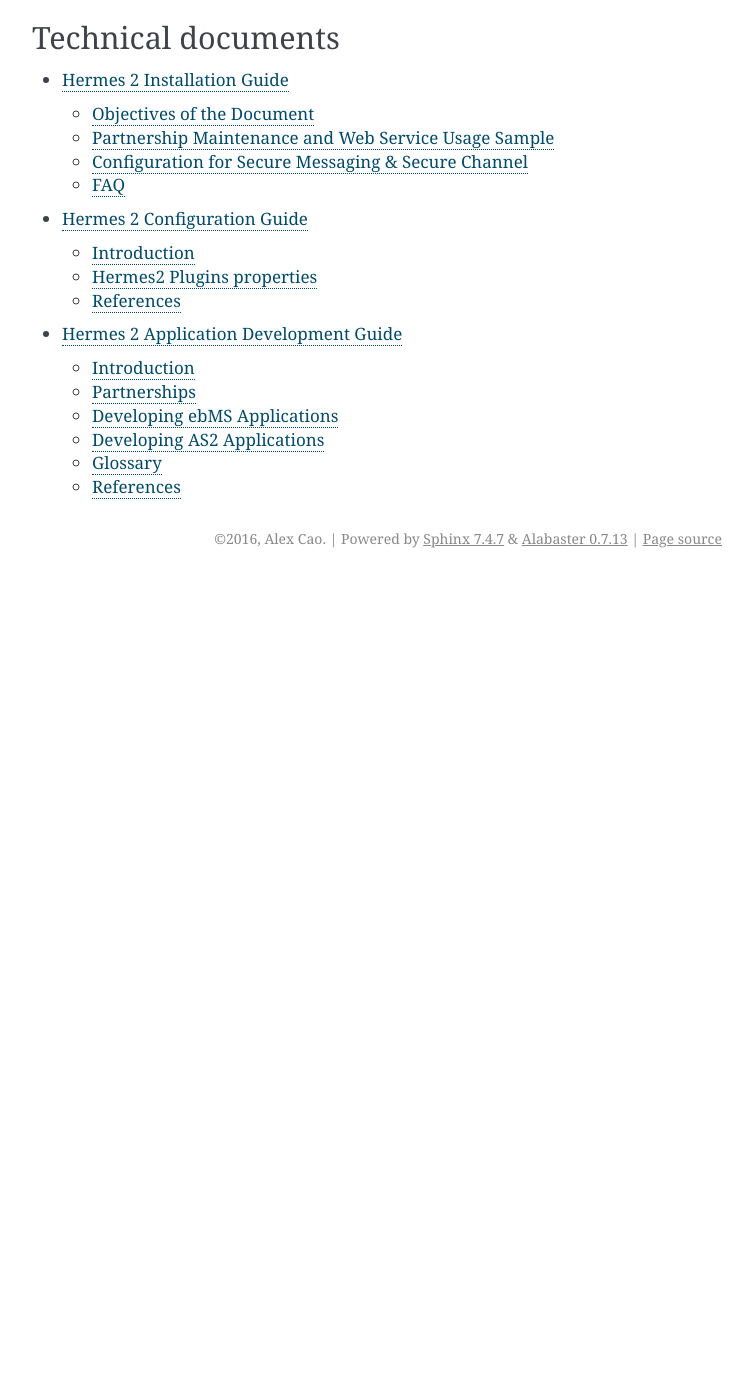
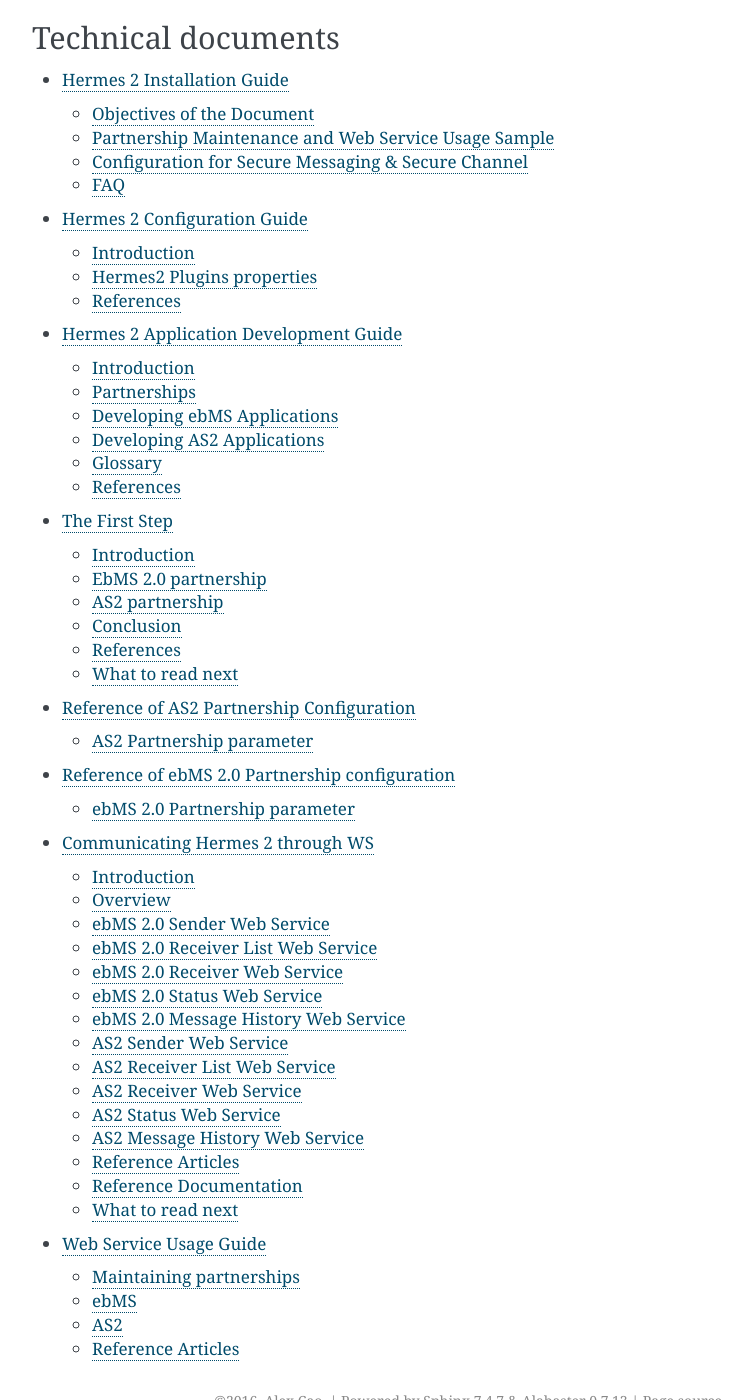
Before and after one commit to cecid/hermes-docs, a Sphinx documentation site: the page built from docs/source/index.rst, in a window 1280 px wide and 1400 px high, scrolled down 2551 px. Shown: the whole window, without its empty margins (388-1140 px from the left). Built offline with Sphinx 7.4.7, drawn with Linux system fonts in a browser that asks for light colours; before the commit the page ends 3129 px from its top, so only the background shows below that; some of the changed lines change nothing that is shown.

Commit message:
edit the cross-references across files

```diff
--- a/docs/source/as2_partnership.rst
+++ b/docs/source/as2_partnership.rst
@@ -1,3 +1,5 @@
+.. _as2_partnership:
+
 Reference of AS2 Partnership Configuration
 ==========================================
 
--- a/docs/source/ebms_partnership.rst
+++ b/docs/source/ebms_partnership.rst
@@ -1,3 +1,5 @@
+.. _ebms_partnership:
+
 Reference of ebMS 2.0 Partnership configuration
 ===============================================
 
--- a/docs/source/first_step.rst
+++ b/docs/source/first_step.rst
@@ -1,3 +1,5 @@
+.. _first_step:
+
 The First Step
 ==============
 
@@ -21,6 +23,8 @@
 
 EbMS 2.0 partnership
 --------------------
+
+.. _what-is-an-ebms-2-0-partnership:
 
 What is an ebMS 2.0 partnership?
 ^^^^^^^^^^^^^^^^^^^^^^^^^^^^^^^^
@@ -125,6 +129,8 @@
 
 AS2 partnership
 ---------------
+
+.. _what-is-an-as2-partnership:
 
 What is an AS2 partnership?
 ^^^^^^^^^^^^^^^^^^^^^^^^^^^
@@ -232,8 +238,8 @@
 References
 ----------
 
-* `Reference of ebMS 2.0 Partnership Configuration <http://community.cecid.hku.hk/index.php/product/article/reference_of_ebms_2_0_partnership_configuration>`_
-* `Reference of AS2 Partnership Configuration <http://community.cecid.hku.hk/index.php/product/article/reference_of_as2_partnership_configuration>`_
+* :ref:`Reference of ebMS 2.0 Partnership Configuration <ebms_partnership>`
+* :ref:`Reference of AS2 Partnership Configuration <as2_partnership>`
 * `OASIS ebMS 2.0 Specification <http://www.oasis-open.org/committees/ebxml-msg/documents/ebMS_v2_0.pdf>`_
 * `AS2 Specification <http://www.rfc-editor.org/rfc/rfc4130.txt>`_
 
--- a/docs/source/index.rst
+++ b/docs/source/index.rst
@@ -50,3 +50,8 @@
    installation
    configuration
    application
+   first_step
+   as2_partnership
+   ebms_partnership
+   web_service_communication
+   web_service_usage_guide
--- a/docs/source/web_service_communication.rst
+++ b/docs/source/web_service_communication.rst
@@ -1,3 +1,5 @@
+.. _web_service_communication:
+
 Communicating Hermes 2 through WS
 =================================
 
@@ -9,7 +11,7 @@
 
 
 
-It assumes you have successfully installed Hermes 2 and know what a partnership is. Please refer to `Hermes 2 Installation Guide <http://community.cecid.hku.hk/index.php/product/download/download_h2o/#>`_ and `The First Step <http://community.cecid.hku.hk/index.php/product/article/the_first_step_you_hermes/>`_ if you don't.
+It assumes you have successfully installed Hermes 2 and know what a partnership is. Please refer to :ref:`Hermes 2 Installation Guide <installation>` and :ref:`The First Step <first_step>` if you don't.
 
 .. image:: /_static/images/web_service/h2o-ws-pl-free.png
 
@@ -725,16 +727,16 @@
 Reference Articles
 ------------------
 
-* `The First Step <http://community.cecid.hku.hk/index.php/product/article/the_first_step_you_hermes/>`_
-* `Reference of ebMS 2.0 Partnership Configuration <http://community.cecid.hku.hk/index.php/product/article/reference_of_ebms_2_0_partnership_configuration>`_
-* `Reference of AS2 Partnership Configuration <http://community.cecid.hku.hk/index.php/product/article/reference_of_as2_partnership_configuration>`_
+* :ref:`The First Step <first_step>`
+* :ref:`Reference of ebMS 2.0 Partnership Configuration <ebms_partnership>`
+* :ref:`Reference of AS2 Partnership Configuration <as2_partnership>`
 
 Reference Documentation
 -----------------------
 
-Hermes 2 Application Development Guide
+* :ref:`Hermes 2 Application Development Guide <appliaction>`
 
 What to read next
 -----------------
 
-`Writing Hermes 2 WS Client under JAVA <http://community.cecid.hku.hk/index.php/product/article/writing_hermes_2_ws_client_under_java>`_
+* `Writing Hermes 2 WS Client under JAVA <http://community.cecid.hku.hk/index.php/product/article/writing_hermes_2_ws_client_under_java>`_
--- a/docs/source/web_service_usage_guide.rst
+++ b/docs/source/web_service_usage_guide.rst
@@ -1,12 +1,16 @@
+.. _web_service_usage_guide:
+
 Web Service Usage Guide
 =======================
+
+.. _Maintaining-partnerships:
 
 Maintaining partnerships
 ------------------------
 
 A partnership must be registered on Hermes 2 to send messages since partnerships store the information of your trading partner. Hence, Hermes 2 needs partnership information to deliver messages. A separate partnership is required to receive messages.
 
-If you would like more information, please refer to the articles What is an `ebMS 2.0 Partnership? <http://community.cecid.hku.hk/index.php/product/article/the_first_step_you_hermes/#ebms-partnership-overview>`_ and `What is an AS2 Partnership? <http://community.cecid.hku.hk/index.php/product/article/the_first_step_you_hermes/#as2-partnership-overview>`_
+If you would like more information, please refer to the articles :ref:`What is an ebMS 2.0 Partnership? <what-is-an-ebms-2-0-partnership>` and `What is an AS2 Partnership? <what-is-an-as2-partnership>`
 
 Let's take a look at the program parameters.
 
@@ -170,7 +174,7 @@
 
 .. image:: /_static/images/web_service/ebms-partnership-xml.png
 
-The mandatory elements are necessary to construct a SOAP message according to the WSDL. For more information, please read the article about `ebMS Partnership Configuration <http://community.cecid.hku.hk/index.php/product/article/reference_of_ebms_2_0_partnership_configuration/>`_.
+The mandatory elements are necessary to construct a SOAP message according to the WSDL. For more information, please read the article about :ref:`ebMS Partnership Configuration <ebms_partnership>`.
 
 Once you have configured these parameters correctly, the program can be executed. A message id will be displayed if the program has successfully executed.
 
@@ -241,6 +245,7 @@
 
 
 .. code-block:: xml
+
    <SOAP-ENV:Envelope xmlns:SOAP-ENV="http://schemas.xmlsoap.org/soap/envelope/">
    <SOAP-ENV:Header/>
    <SOAP-ENV:Body>
@@ -304,7 +309,7 @@
 
 :code:`<as2_from>` and :code:`<as2_to>` contain the partnership information and :code:`<type>` contains the content type of the payload.
 
-Before sending an AS2 message, check that a partnership is registered. Please refer to the section `Partnership Maintenance for more information <http://community.cecid.hku.hk/index.php/product/article/web_service_usage_guide/#partnership>`_.
+Before sending an AS2 message, check that a partnership is registered. Please refer to the section :ref:`Partnership Maintenance for more information <Maintaining-partnerships>`.
 
 Let’s take a look at the program parameters.
 
@@ -467,7 +472,7 @@
 Reference Articles
 ------------------
 
-* The First Step
-* Reference of ebMS 2.0 Partnership Configuration
-* Reference of AS2 Partnership Configuration
-* Communicating with Hermes 2 Using WS
+* :ref:`The First Step <first_step>`
+* :ref:`Reference of ebMS 2.0 Partnership Configuration <ebms_partnership>`
+* :ref:`Reference of AS2 Partnership Configuration <as2_partnership>`
+* :ref:`Communicating with Hermes 2 Using WS <web_service_communication>`
```
